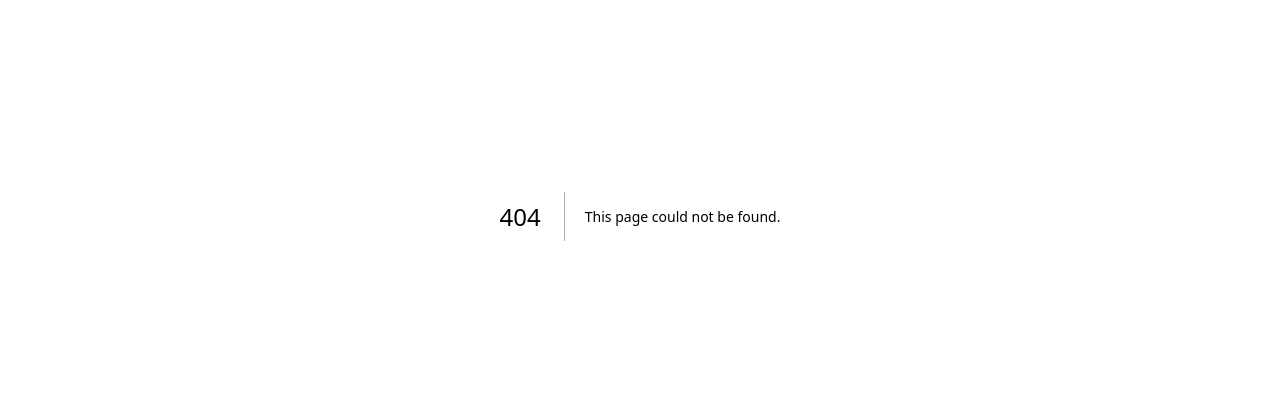
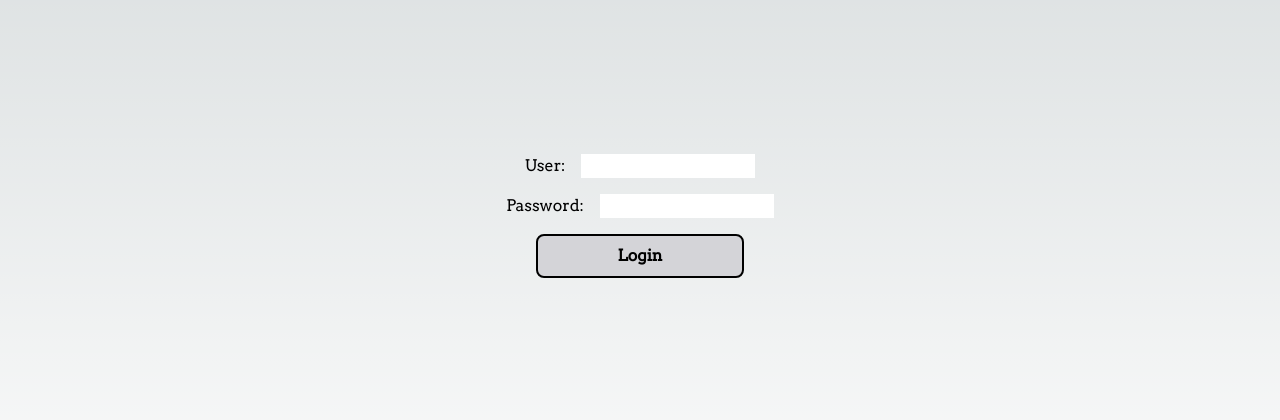
Before and after one commit to nilsfs7/fsmeet-frontend, a Next.js app: page /login in a window 1280 px wide. Before the commit this address had no page. Shown: the part 184-604 px from the top of the page. Built offline with nearby package versions, Linux system fonts and the light colour scheme.

Commit message:
add authentication, first menu and button design

```diff
--- /dev/null
+++ b/components/menu/MenuButton.tsx
@@ -0,0 +1,9 @@
+interface IButton {
+  text: string;
+}
+
+const MenuButton = ({ text }: IButton) => {
+  return <button className="w-52 rounded-lg border-2 border-black bg-zinc-300 px-4 py-2 font-bold text-black hover:bg-zinc-400">{text}</button>;
+};
+
+export default MenuButton;
--- a/package.json
+++ b/package.json
@@ -17,6 +17,7 @@
     "eslint-config-next": "13.2.4",
     "next": "13.2.4",
     "react": "18.2.0",
+    "react-cookie": "^4.1.1",
     "react-dom": "18.2.0",
     "typescript": "5.0.3"
   },
--- a/pages/index.tsx
+++ b/pages/index.tsx
@@ -1,78 +1,27 @@
-import Head from 'next/head';
-import Image from 'next/image';
-import { Inter } from 'next/font/google';
-import styles from '@/styles/Home.module.css';
+import MenuButton from '@/components/menu/MenuButton';
+import { NextPage } from 'next';
 import Link from 'next/link';
 
-const inter = Inter({ subsets: ['latin'] });
+const CreateJury: NextPage = () => {
+  return (
+    <div className="flex h-screen flex-col justify-center">
+      <div className="flex justify-center py-2">
+        <Link href={'/results/'}>
+          <MenuButton text="Show Results" />
+        </Link>
+      </div>
+      <div className="flex justify-center py-2">
+        <Link href={'/jury/create'}>
+          <MenuButton text="Host Jury" />
+        </Link>
+      </div>
+      <div className="flex justify-center py-2">
+        <Link href={'/'}>
+          <MenuButton text="Join Jury" />
+        </Link>
+      </div>
+    </div>
+  );
+};
 
-export default function Home() {
-  return (
-    <>
-      <Head>
-        <title>Create Next App</title>
-        <meta name="description" content="Generated by create next app" />
-        <meta name="viewport" content="width=device-width, initial-scale=1" />
-        <link rel="icon" href="/favicon.ico" />
-      </Head>
-      <main className={styles.main}>
-        <div className={styles.description}>
-          <p>
-            Get started by editing&nbsp;
-            <code className={styles.code}>pages/index.tsx</code>
-          </p>
-          <div className="text-3xl font-bold underline ">
-            <Link href={'/results'}>results</Link>
-          </div>
-          <div>
-            <a href="https://vercel.com?utm_source=create-next-app&utm_medium=default-template&utm_campaign=create-next-app" target="_blank" rel="noopener noreferrer">
-              By <Image src="/vercel.svg" alt="Vercel Logo" className={styles.vercelLogo} width={100} height={24} priority />
-            </a>
-          </div>
-        </div>
-
-        <div className={styles.center}>
-          <Image className={styles.logo} src="/next.svg" alt="Next.js Logo" width={180} height={37} priority />
-          <div className={styles.thirteen}>
-            <Image src="/thirteen.svg" alt="13" width={40} height={31} priority />
-          </div>
-        </div>
-
-        <div className={styles.grid}>
-          <a href="https://nextjs.org/docs?utm_source=create-next-app&utm_medium=default-template&utm_campaign=create-next-app" className={styles.card} target="_blank" rel="noopener noreferrer">
-            <h2 className={inter.className}>
-              Docs <span>-&gt;</span>
-            </h2>
-            <p className={inter.className}>Find in-depth information about Next.js features and&nbsp;API.</p>
-          </a>
-
-          <a href="https://nextjs.org/learn?utm_source=create-next-app&utm_medium=default-template&utm_campaign=create-next-app" className={styles.card} target="_blank" rel="noopener noreferrer">
-            <h2 className={inter.className}>
-              Learn <span>-&gt;</span>
-            </h2>
-            <p className={inter.className}>Learn about Next.js in an interactive course with&nbsp;quizzes!</p>
-          </a>
-
-          <a
-            href="https://vercel.com/templates?framework=next.js&utm_source=create-next-app&utm_medium=default-template&utm_campaign=create-next-app"
-            className={styles.card}
-            target="_blank"
-            rel="noopener noreferrer"
-          >
-            <h2 className={inter.className}>
-              Templates <span>-&gt;</span>
-            </h2>
-            <p className={inter.className}>Discover and deploy boilerplate example Next.js&nbsp;projects.</p>
-          </a>
-
-          <a href="https://vercel.com/new?utm_source=create-next-app&utm_medium=default-template&utm_campaign=create-next-app" className={styles.card} target="_blank" rel="noopener noreferrer">
-            <h2 className={inter.className}>
-              Deploy <span>-&gt;</span>
-            </h2>
-            <p className={inter.className}>Instantly deploy your Next.js site to a shareable URL with&nbsp;Vercel.</p>
-          </a>
-        </div>
-      </main>
-    </>
-  );
-}
+export default CreateJury;
--- /dev/null
+++ b/pages/jury/create.tsx
@@ -0,0 +1,39 @@
+import MenuButton from '@/components/menu/MenuButton';
+import { NextPage } from 'next';
+import { useCookies } from 'react-cookie';
+
+const CreateJury: NextPage = () => {
+  const [cookies, setCookie, removeCookie] = useCookies(['jwt']);
+
+  const handleSubmit = async (event: any) => {
+    event.preventDefault();
+
+    console.log(cookies.jwt);
+    const response = await fetch('http://localhost:3000/v1/juries', {
+      method: 'POST',
+      body: JSON.stringify({
+        judges: ['max', 'lisa'],
+      }),
+      headers: {
+        'Content-Type': 'application/json',
+        Authorization: `Bearer ${cookies.jwt}`,
+      },
+    });
+    const body = await response.json();
+    console.log(body);
+  };
+
+  return (
+    <div className="flex h-screen flex-col justify-center">
+      <form onSubmit={handleSubmit}>
+        <div className="flex justify-center py-2"></div>
+
+        <div className="flex justify-center py-2">
+          <MenuButton text="create"></MenuButton>
+        </div>
+      </form>
+    </div>
+  );
+};
+
+export default CreateJury;
--- /dev/null
+++ b/pages/login.tsx
@@ -0,0 +1,59 @@
+import { NextPage } from 'next';
+import { useState } from 'react';
+import { useCookies } from 'react-cookie';
+import MenuButton from '@/components/menu/MenuButton';
+import router from 'next/router';
+
+const Login: NextPage = () => {
+  const [cookies, setCookie, removeCookie] = useCookies();
+  const [username, setUsername] = useState('');
+  const [password, setPassword] = useState('');
+
+  const handleInputChangeUsername = (event: any) => {
+    setUsername(event.target.value);
+  };
+  const handleInputChangePassword = (event: any) => {
+    setPassword(event.target.value);
+  };
+
+  const handleSubmit = async (event: any) => {
+    event.preventDefault();
+
+    const response = await fetch('http://localhost:3000/auth/login', {
+      method: 'POST',
+      body: JSON.stringify({ username: username, password: password }),
+      headers: {
+        'Content-Type': 'application/json',
+      },
+    });
+    const body = await response.json();
+    setCookie('jwt', body.accessToken);
+    console.log(body.accessToken);
+    // setCookie('token', body.accessToken, { httpOnly: true, secure: false });
+
+    router.push(`/`);
+  };
+
+  return (
+    <>
+      <form onSubmit={handleSubmit}>
+        <div className="flex h-screen columns-2 flex-col justify-center">
+          <div className="flex justify-center py-2">
+            <label className="pr-4">User:</label>
+            <input type="text" required minLength={2} value={username} className="" onChange={handleInputChangeUsername} />
+          </div>
+
+          <div className="flex justify-center py-2">
+            <label className="pr-4">Password:</label>
+            <input type="text" required minLength={2} value={password} className="" onChange={handleInputChangePassword} />
+          </div>
+          <div className="flex justify-center py-2">
+            <MenuButton text="Login"></MenuButton>
+          </div>
+        </div>
+      </form>
+    </>
+  );
+};
+
+export default Login;
--- a/styles/globals.css
+++ b/styles/globals.css
@@ -63,6 +63,12 @@ body {
   background: linear-gradient(to bottom, transparent, rgb(var(--background-end-rgb))) rgb(var(--background-start-rgb));
 }
 
+h1,
+button,
+div {
+  user-select: none;
+}
+
 a {
   color: inherit;
   text-decoration: none;
```
Also changed, not shown: 2 other files (tests, documents, lock files or other folders).
